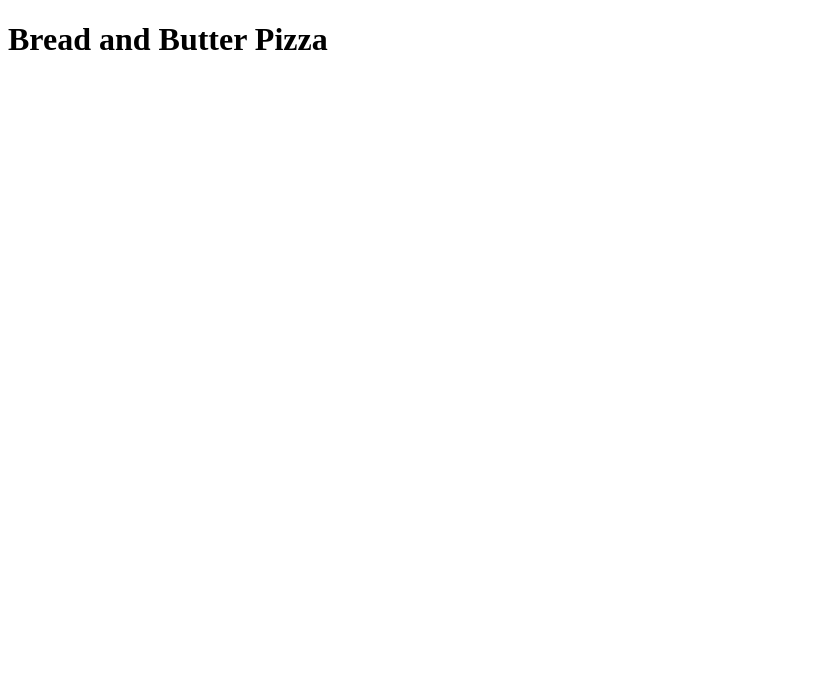
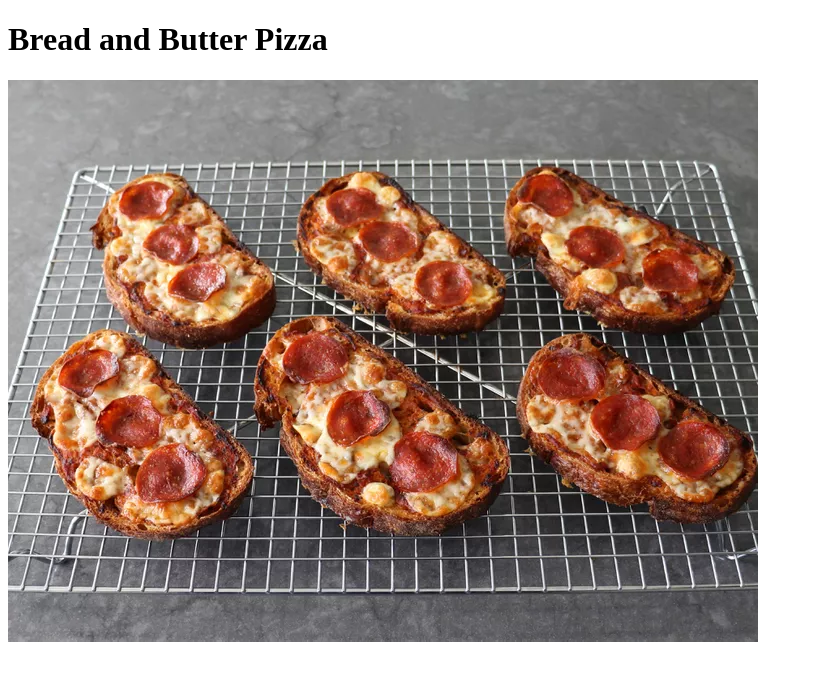
Before and after one commit to KyleGuthery/odin-recipes, a plain HTML site: page recipes/bread-and-butter-pizza.html in a window 1280 px wide. Shown: the whole page, without its empty margins (0-813 px from the left). Drawn offline with Linux system fonts and the light colour scheme.

Commit message:
Add bread and butter pizza image

```diff
--- a/recipes/bread-and-butter-pizza.html
+++ b/recipes/bread-and-butter-pizza.html
@@ -6,5 +6,6 @@
 </head>
 <body>
   <h1>Bread and Butter Pizza</h1>
+  <img src="../images/bread-and-butter-pizza.png">
 </body>
 </html>
```
Also changed, not shown: images/bread-and-butter-pizza.png (added).
